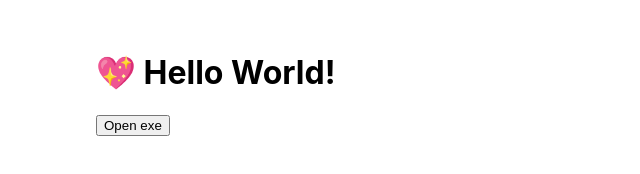
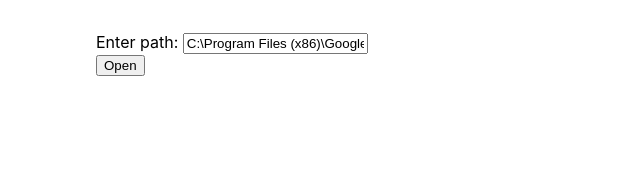
Before and after one commit to pns1681999/electron-demo, an Electron app: page src/index.html in a window 800 px wide. Shown: the whole page, without its empty margins (0-640 px from the left). Drawn offline with Linux system fonts and the light colour scheme.

Commit message:
feat: form

```diff
--- a/src/index.html
+++ b/src/index.html
@@ -6,8 +6,18 @@
     <link rel="stylesheet" href="index.css" />
   </head>
   <body>
-    <h1>💖 Hello World!</h1>
-    <button id="btn-open-exe" onclick="onClick()">Open exe</button>
+    <form id="exe-form">
+      <label for="inputField">Enter path:</label>
+      <input
+        type="text"
+        id="exe-path"
+        name="exe-path"
+        required
+        value="C:\Program Files (x86)\Google\Chrome\Application\chrome.exe"
+      />
+      <br />
+      <input type="submit" value="Open" />
+    </form>
   </body>
   <script src="./renderer.js"></script>
 </html>
--- a/src/renderer.js
+++ b/src/renderer.js
@@ -1,5 +1,12 @@
-function onClick() {
-  var executablePath =
-    'C:\\Program Files (x86)\\Google\\Chrome\\Application\\chrome.exe';
+document.getElementById('exe-form').addEventListener('submit', submitForm);
+
+function submitForm(event) {
+  event.preventDefault(); // Prevent the default form submission behavior
+
+  // Get the input field value
+  var executablePath = document.getElementById('exe-path').value;
+
+  // You can now do something with the input value, for example, display it in an alert
   window.api.runPath(executablePath);
+  // You can also send the value to a server using AJAX or perform any other desired action.
 }
```
